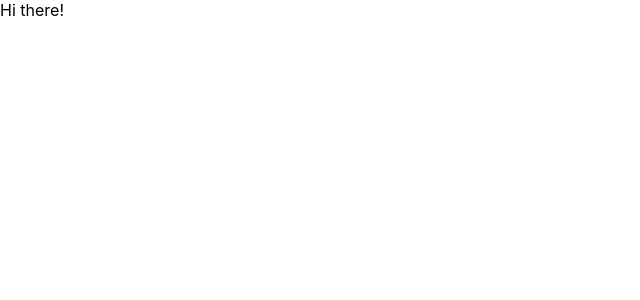
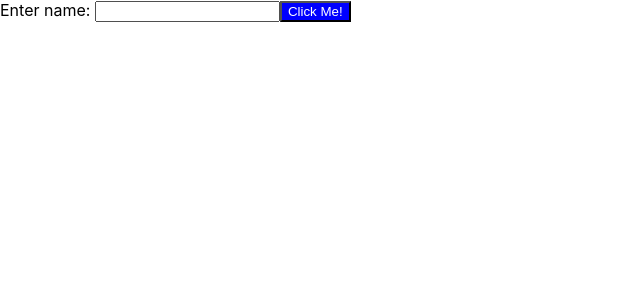
Before and after one commit to akiralab/react-playground, a React (Create React App) app: page / in a window 1280 px wide. Shown: the top 300 px of the page, without its empty margins (0-640 px from the left). Built offline with nearby package versions, Linux system fonts and the light colour scheme.

Commit message:
JSX: style expression (css->JSX)

```diff
--- a/src/index.js
+++ b/src/index.js
@@ -8,7 +8,17 @@ import './index.css';
 // Create react component
 
 const App = () => {
-  return <div>Hi there!</div>;
+
+  const buttonText = 'Click Me!'
+  return (
+    <div>
+      <label className="label" for='name'>Enter name: </label>
+      <input id ="name" type="text" />
+      <button style={{ backgroundColor: 'blue', color: 'white' }}>
+        {buttonText}
+      </button>
+    </div>
+    );
 };
 
 ReactDOM.render(<App />, document.querySelector('#root'));
```
Also changed, not shown: 1 other file (tests, documents, lock files or other folders).
